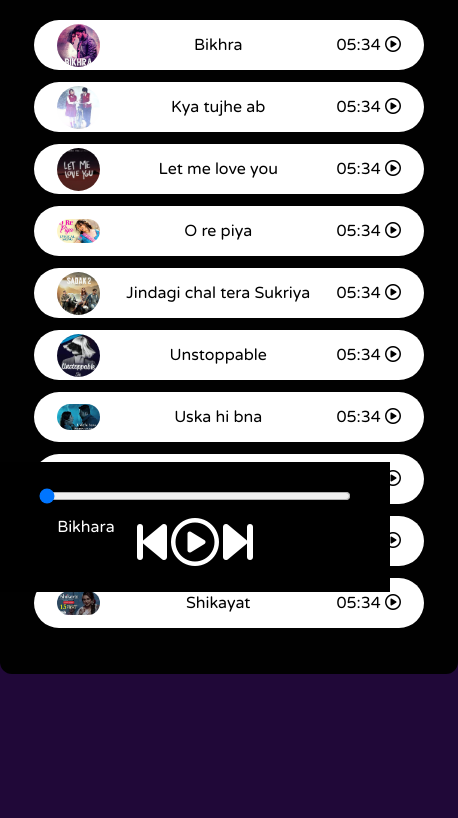
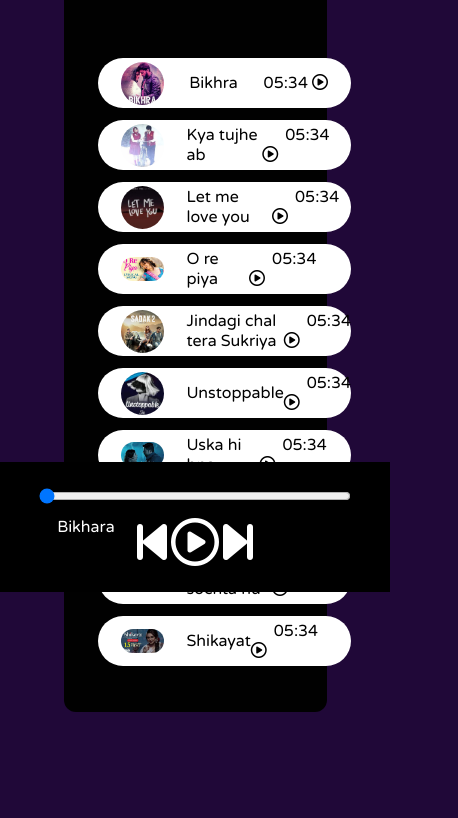
Before and after one commit to dikshatripathi/Spotify-Clone, a plain HTML site: page index.html in a window 390 px wide. Shown: the part 252-1070 px from the top of the page, 458 px wide, since content can reach past the window. Drawn offline with Linux system fonts and the light colour scheme.

Commit message:
third commit

```diff
--- a/style.css
+++ b/style.css
@@ -10,10 +10,12 @@ body{
 }
 
 nav{
+
     font-family: 'Ubuntu', sans-serif;
 }
 
 nav ul{
+    width: 100%;
     display: flex;
     align-items: center;
     list-style-type: none;
@@ -47,8 +49,8 @@ nav ul li{
    width: 70%;
    border-radius: 12px;
    padding: 34px;
-    width: 100%;
-    height: auto;
+    /* width: 100%; */
+    /* height: auto; */
   background-repeat: no-repeat;
    background-image: url('bg.jpg');
 
@@ -126,6 +128,9 @@ nav ul li{
     .songInfo{
         margin: -15px;
     }
+    .container{
+        width: 50%;
+    }
   }
 
 @media only screen and (max-width:800px)
```
